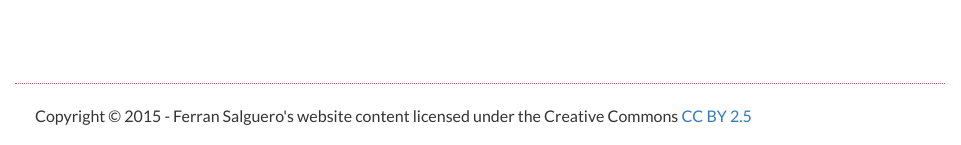
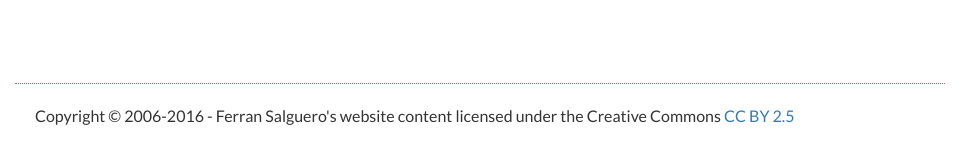
Before and after one commit to FerranSalguero/ferransalguero.github.io, a Jekyll site: the page built from index.html, in a window 1280 px wide. Shown: the part 755-900 px from the top of the page, without its empty margins (160-1121 px from the left). Built offline with Jekyll 4.4.1, drawn with Linux system fonts in a browser that asks for light colours; nearby versions of some CDN libraries; library files that are not in the unit come from our copies.

Commit message:
footer date

```diff
--- a/_includes/footer.html
+++ b/_includes/footer.html
@@ -3,7 +3,7 @@
 		<div class="row">
 			<div class="col-xs-12">
 				<div class="muted credit">
-                    Copyright © 2015 - Ferran Salguero's website content licensed under the Creative Commons <a href="http://creativecommons.org/licenses/by/2.5/">CC BY 2.5</a>
+                    Copyright © 2006-{{ site.time | date: '%Y' }} - Ferran Salguero's website content licensed under the Creative Commons <a href="http://creativecommons.org/licenses/by/2.5/">CC BY 2.5</a>
                 </div>
             </div>
         </div>
```
